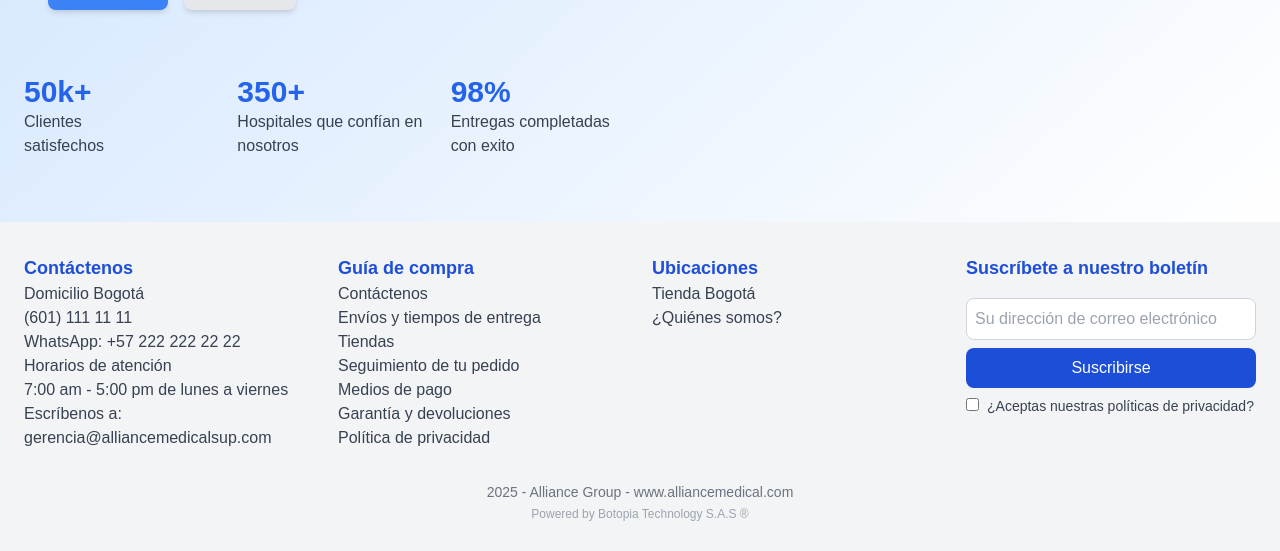
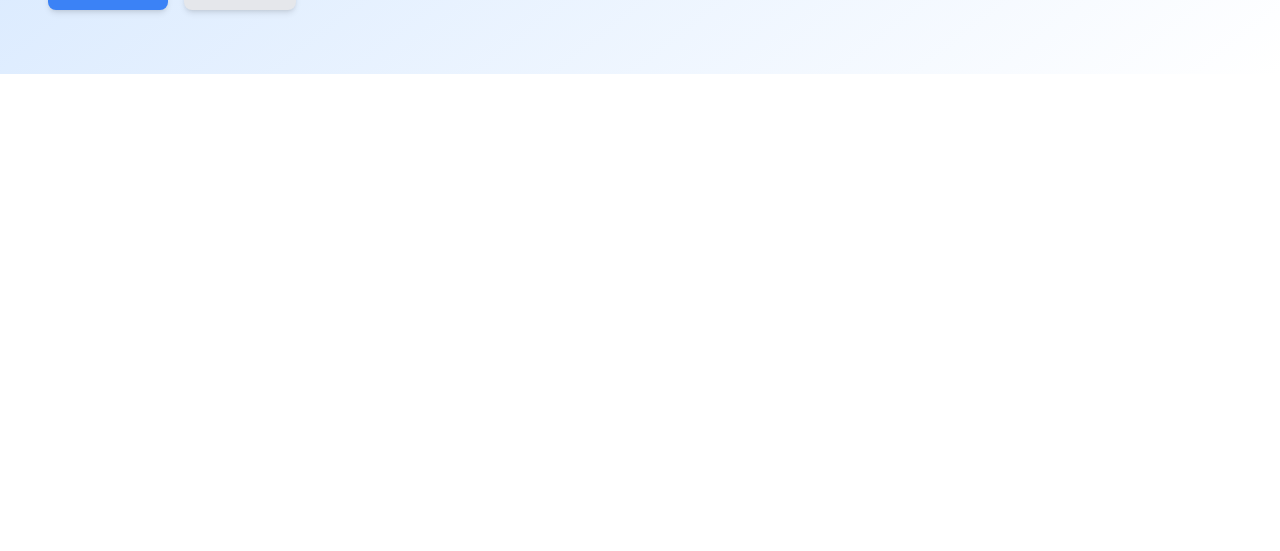
Before and after one commit to Diego331211/alliance, a Next.js app: page / in a window 1280 px wide. Shown: the part 1058-1609 px from the top of the page. After the commit the page ends 1132 px from the top, so only its background shows below. Built offline with nearby package versions, Linux system fonts and the light colour scheme.

Commit message:
Se realizan ultimos cambios para Fabián

```diff
--- a/app/about/page.js
+++ b/app/about/page.js
@@ -3,7 +3,6 @@
 import Header from "../components/header";
 import AboutUsMision from "../components/AboutUsMision";
 import AboutUsVision from "../components/AboutUsVision";
-import Footer from "../components/footer";
 
 const AboutPage = () => {
   return (
@@ -16,9 +15,6 @@ const AboutPage = () => {
 
       {/* Vision Section */}
       <AboutUsVision />
-
-      {/* Footer */}
-      <Footer />
     </>
   );
 };
--- a/app/blog/page.js
+++ b/app/blog/page.js
@@ -2,14 +2,12 @@
 
 import Header from "../components/header";
 import News from "../components/news";
-import Footer from "../components/footer";
 
 const AboutPage = () => {
   return (
     <>
       <Header />
       <News />
-      <Footer />
     </>
   );
 };
--- a/app/components/footer.js
+++ /dev/null
@@ -1,136 +0,0 @@
-// components/Footer.js
-const Footer = () => {
-  return (
-    <footer className="bg-gray-100 py-8 text-gray-700">
-      <div className="container mx-auto grid grid-cols-1 md:grid-cols-4 gap-6 px-6">
-        {/* Contacto */}
-        <div>
-          <h3 className="font-semibold text-lg text-blue-700">Contáctenos</h3>
-          <p>Domicilio Bogotá</p>
-          <p>(601) 111 11 11</p>
-          <p>WhatsApp: +57 222 222 22 22</p>
-          Horarios de atención <p>7:00 am - 5:00 pm de lunes a viernes</p>
-          <p>Escríbenos a: gerencia@alliancemedicalsup.com</p>
-        </div>
-
-        {/* Guía de compra */}
-        <div>
-          <h3 className="font-semibold text-lg text-blue-700">
-            Guía de compra
-          </h3>
-          <ul>
-            <li>
-              <a href="#" className="hover:underline">
-                Contáctenos
-              </a>
-            </li>
-            <li>
-              <a href="#" className="hover:underline">
-                Envíos y tiempos de entrega
-              </a>
-            </li>
-            <li>
-              <a href="#" className="hover:underline">
-                Tiendas
-              </a>
-            </li>
-            <li>
-              <a href="#" className="hover:underline">
-                Seguimiento de tu pedido
-              </a>
-            </li>
-            <li>
-              <a href="#" className="hover:underline">
-                Medios de pago
-              </a>
-            </li>
-            <li>
-              <a href="#" className="hover:underline">
-                Garantía y devoluciones
-              </a>
-            </li>
-            <li>
-              <a href="#" className="hover:underline">
-                Política de privacidad
-              </a>
-            </li>
-          </ul>
-        </div>
-
-        {/* Ubicaciones */}
-        <div>
-          <h3 className="font-semibold text-lg text-blue-700">Ubicaciones</h3>
-          <ul>
-            <li>
-              <a href="#" className="hover:underline">
-                Tienda Bogotá
-              </a>
-            </li>
-
-            <li>
-              <a href="/about" className="hover:underline">
-                ¿Quiénes somos?
-              </a>
-            </li>
-          </ul>
-        </div>
-
-        {/* Suscripción */}
-        <div>
-          <h3 className="font-semibold text-lg text-blue-700">
-            Suscríbete a nuestro boletín
-          </h3>
-          <form
-            className="mt-4"
-            action="https://formsubmit.co/gerencia@alliancemedicalsup.com" // Cambia "your-email@example.com" por tu correo real
-            method="POST"
-          >
-            {/* Agregar campos ocultos de seguridad */}
-            <input
-              type="hidden"
-              name="_next"
-              value="https://tu-sitio.com/thanks"
-            />{" "}
-            {/* Página de agradecimiento */}
-            <input type="hidden" name="_captcha" value="false" />
-            {/* Campo de email */}
-            <input
-              type="email"
-              name="email"
-              placeholder="Su dirección de correo electrónico"
-              required
-              className="w-full p-2 border border-gray-300 rounded-lg mb-2"
-            />
-            {/* Botón de enviar */}
-            <button
-              type="submit"
-              className="bg-blue-700 text-white px-4 py-2 rounded-lg w-full hover:bg-blue-800"
-            >
-              Suscribirse
-            </button>
-          </form>
-
-          {/* Mensaje de privacidad */}
-          <p className="text-sm mt-2">
-            <input type="checkbox" className="mr-2" required />
-            ¿Aceptas nuestras políticas de privacidad?
-          </p>
-        </div>
-      </div>
-
-      <div className="text-center mt-8 text-sm text-gray-500 flex flex-col items-center">
-        <p>2025 - Alliance Group - www.alliancemedical.com</p>
-        <a
-          href="/credits"
-          target="_blank"
-          rel="noopener noreferrer"
-          className="text-xs text-gray-400 hover:text-gray-600 transition-colors mt-1"
-        >
-          Powered by Botopia Technology S.A.S &reg;
-        </a>
-      </div>
-    </footer>
-  );
-};
-
-export default Footer;
--- a/app/components/hero.js
+++ b/app/components/hero.js
@@ -59,44 +59,6 @@ const Hero = () => {
       </div>
 
       {/* Estadísticas */}
-      <div className="mt-10 lg:mt-16 container mx-auto px-6 text-center lg:text-left">
-        <div className="grid grid-cols-3 gap-6 lg:w-1/2 lg:mx-0">
-          <div>
-            <h3 className="text-3xl font-bold text-blue-600">50k+</h3>
-            <p className="text-gray-700">
-              Clientes <br></br>satisfechos
-            </p>
-          </div>
-          <div>
-            <h3 className="text-3xl font-bold text-blue-600">350+</h3>
-            <p className="text-gray-700">Hospitales que confían en nosotros</p>
-          </div>
-          <div>
-            <h3 className="text-3xl font-bold text-blue-600">98%</h3>
-            <p className="text-gray-700">Entregas completadas con exito</p>
-          </div>
-        </div>
-      </div>
-
-      {/* Botones Sociales */}
-      <div className="absolute top-10 right-10 space-y-4 hidden lg:block flex flex-col items-center space-y-4">
-        <a
-          href="https://www.facebook.com"
-          target="_blank"
-          rel="noopener noreferrer"
-          className="bg-blue-500 text-white p-4 rounded-full shadow-md hover:bg-blue-600 transition flex items-center justify-center"
-        >
-          <i className="fab fa-facebook-f"></i>
-        </a>
-        <a
-          href="https://www.twitter.com"
-          target="_blank"
-          rel="noopener noreferrer"
-          className="bg-blue-500 text-white p-4 rounded-full shadow-md hover:bg-blue-600 transition flex items-center justify-center"
-        >
-          <i className="fab fa-twitter"></i>
-        </a>
-      </div>
     </section>
   );
 };
--- a/app/contact/page.js
+++ b/app/contact/page.js
@@ -1,13 +1,11 @@
 import Header from "../components/header.js";
 import Contact from "../components/contact";
-import Footer from "../components/footer.js";
 
 export default function Home() {
   return (
     <div className="bg-blue-900">
       <Header />
       <Contact />
-      <Footer />
     </div>
   );
 }
--- a/app/page.js
+++ b/app/page.js
@@ -1,14 +1,12 @@
 // pages/index.js
-import Header from './components/header.js';
+import Header from "./components/header.js";
 import Hero from "./components/hero";
-import Footer from './components/footer.js';
 
 export default function Home() {
   return (
     <div>
       <Header />
       <Hero />
-      <Footer />
     </div>
   );
 }
--- a/app/products/page.js
+++ b/app/products/page.js
@@ -1,14 +1,12 @@
 // pages/index.js
 import Header from "../components/header.js";
 import Catalogo from "../components/catalogo.js";
-import Footer from "../components/footer.js";
 
 export default function Home() {
   return (
     <div>
       <Header />
       <Catalogo />
-      <Footer />
     </div>
   );
 }
```
Also changed, not shown: app/components/productData.js (+13 -13 lines).
